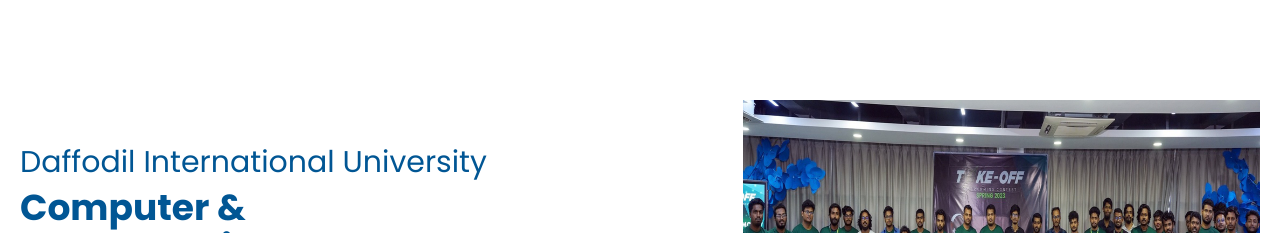
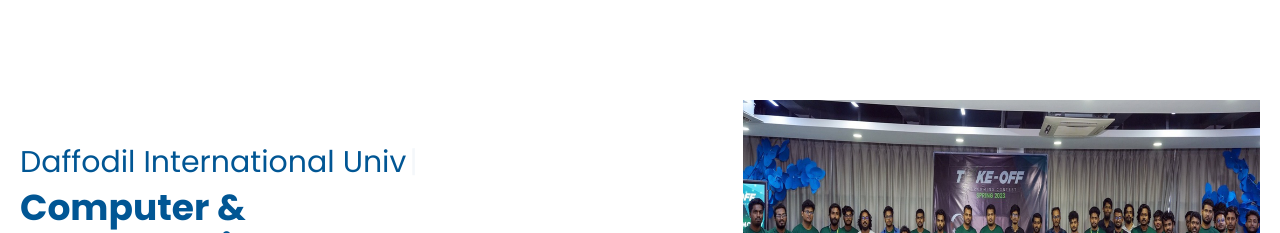
Before and after one commit to hasibulmahi/cpc-dev, a React (Create React App) app: page / in a window 1280 px wide. Shown: the top 233 px of the page. Built offline with nearby package versions, Linux system fonts and the light colour scheme; no server answers.

Commit message:
Typewritter Added

```diff
--- a/package.json
+++ b/package.json
@@ -16,6 +16,7 @@
     "react-responsive-carousel": "^3.2.23",
     "react-router-dom": "^6.3.0",
     "react-scripts": "5.0.1",
+    "react-simple-typewriter": "^5.0.1",
     "swiper": "^8.2.6",
     "web-vitals": "^2.1.4"
   },
--- a/src/Pages/Home/Home.js
+++ b/src/Pages/Home/Home.js
@@ -22,6 +22,7 @@ import FirstLoadModalData from "./FirstLoadModalData";
 import NewAdminModalData from "./NewAdminModalData";
 import http from "../../BaseUrl/http";
 import Sponsors from "./Sponsors";
+import { Typewriter } from "react-simple-typewriter";
 
 const Home = () => {
   const bgImages = [
@@ -118,7 +119,8 @@ const Home = () => {
             <div className="flex text-center md:text-left my-3 items-center h-full">
               <div className="w-full h-max">
                 <div className="text-xs sm:text-sm xl:text-3xl text-[#015694]">
-                  Daffodil International University
+                  Daffodil International{" "}
+                  <Typewriter loop cursor words={["University"]} />
                 </div>
                 <div className="font-bold text-xl xl:text-4xl text-[#015694] mt-0 xl:mt-2">
                   Computer & <br className="hidden xl:block" /> Programming Club
```
Also changed, not shown: 1 other file (tests, documents, lock files or other folders).
